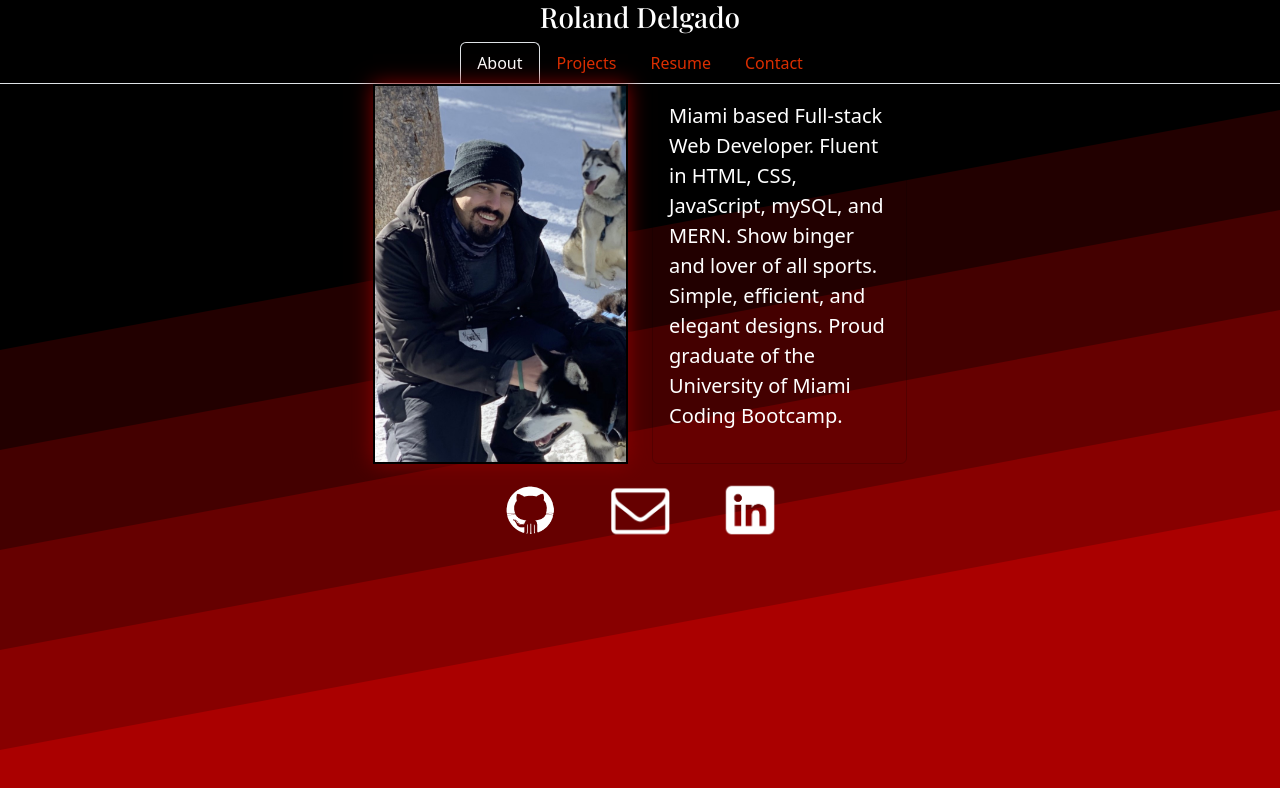
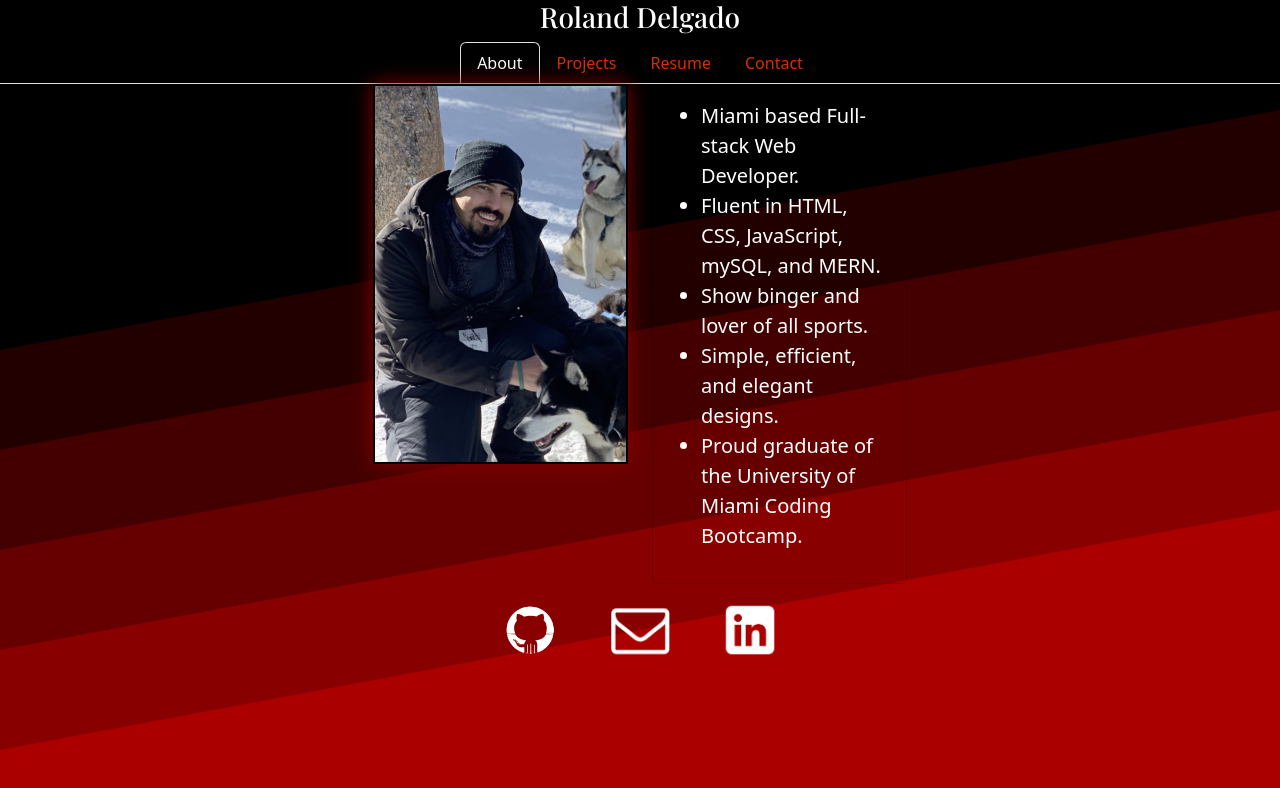
Before and after one commit to ohNOitsRO/react-portfolio, a React (Create React App) app: page / in a window 1280 px wide. Shown: the top 788 px of the page. Built offline with nearby package versions, Linux system fonts and the light colour scheme.

Commit message:
stylings work

```diff
--- a/src/components/pages/About.js
+++ b/src/components/pages/About.js
@@ -19,11 +19,14 @@ export default function About() {
         <div className= "col-md-3">
             <div className= "card">
             <div className="card-body h-100">
-            <p className="lead">Miami based Full-stack Web Developer.
-            Fluent in HTML, CSS, JavaScript, mySQL, and MERN.
-            Show binger and lover of all sports.
-            Simple, efficient, and elegant designs.
-            Proud graduate of the University of Miami Coding Bootcamp.
+            <p className="lead">
+                <ul>
+                <li>Miami based Full-stack Web Developer.</li>
+                <li>Fluent in HTML, CSS, JavaScript, mySQL, and MERN.</li>
+                <li>Show binger and lover of all sports.</li>
+                <li>Simple, efficient, and elegant designs.</li>
+                <li>Proud graduate of the University of Miami Coding Bootcamp.</li>
+                </ul>
         </p>
         </div>
         </div>
```
